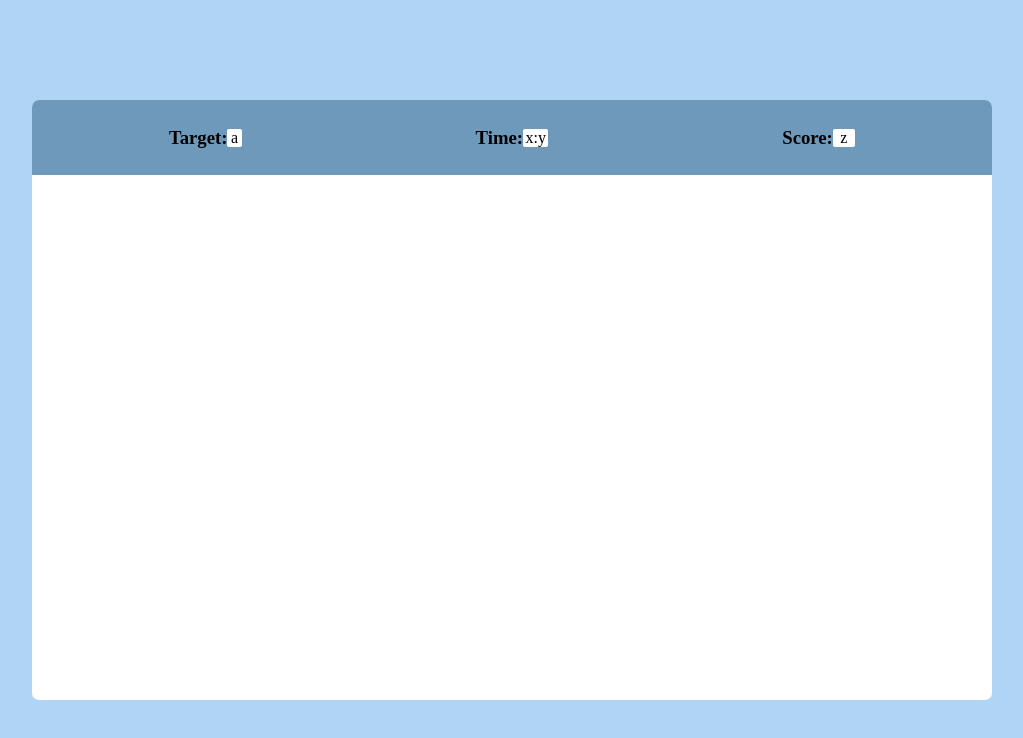
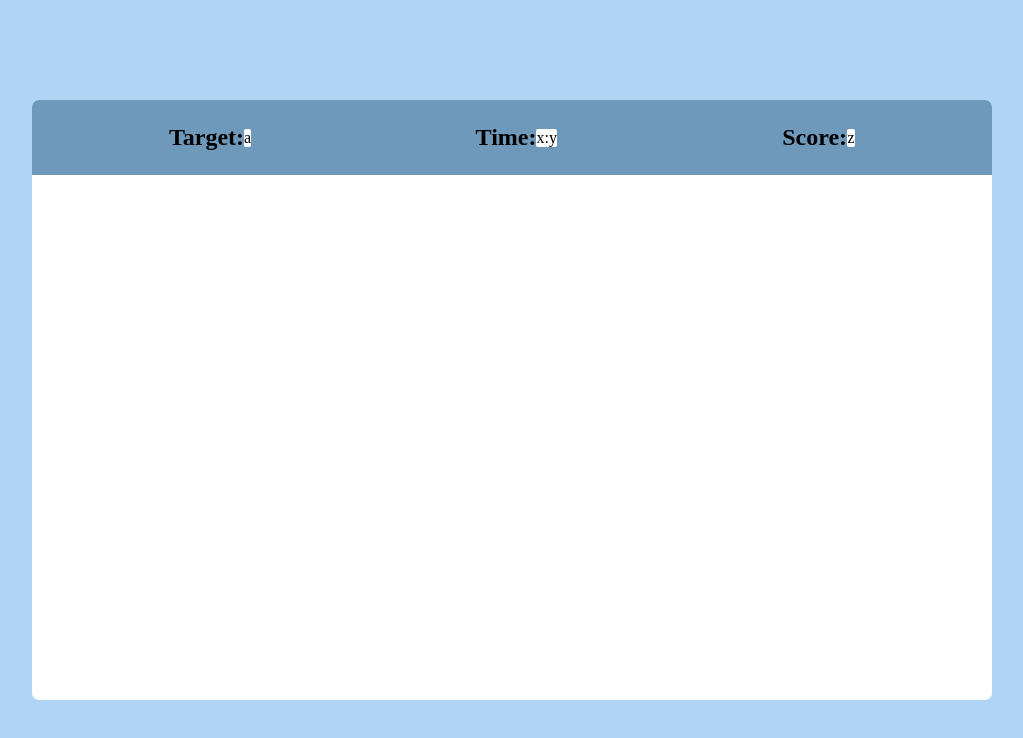
Before and after one commit to vanshajgupta37/Circle-Blitz, a plain HTML site: page index.html in a window 1280 px wide. Shown: the whole page, without its empty margins (128-1151 px from the left). Drawn offline with Linux system fonts and the light colour scheme.

Commit message:
update-2 index.html

```diff
--- a/index.html
+++ b/index.html
@@ -14,15 +14,15 @@
                 <div id="B1">
 
                 <div class="b1">
-                    <h3>Target:</h3>
+                    <h2>Target:</h2>
                     <div class="box">a</div>
                 </div>
                 <div class="b1">
-                    <h3>Time:</h3>
+                    <h2>Time:</h2>
                     <div class="box">x:y</div>
                 </div>
                 <div class="b1">
-                    <h3>Score:</h3>
+                    <h2>Score:</h2>
                     <div class="box">z</div>
                 </div>
 
```
